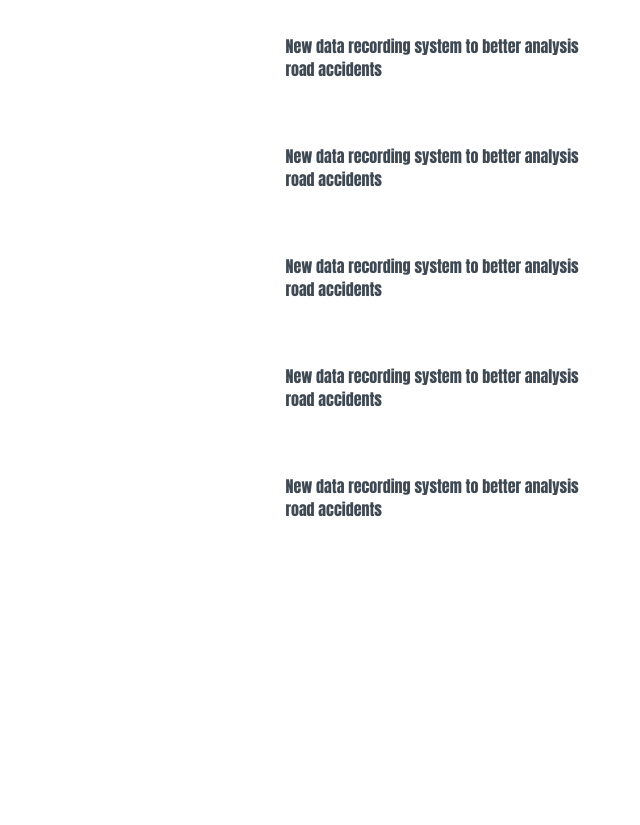
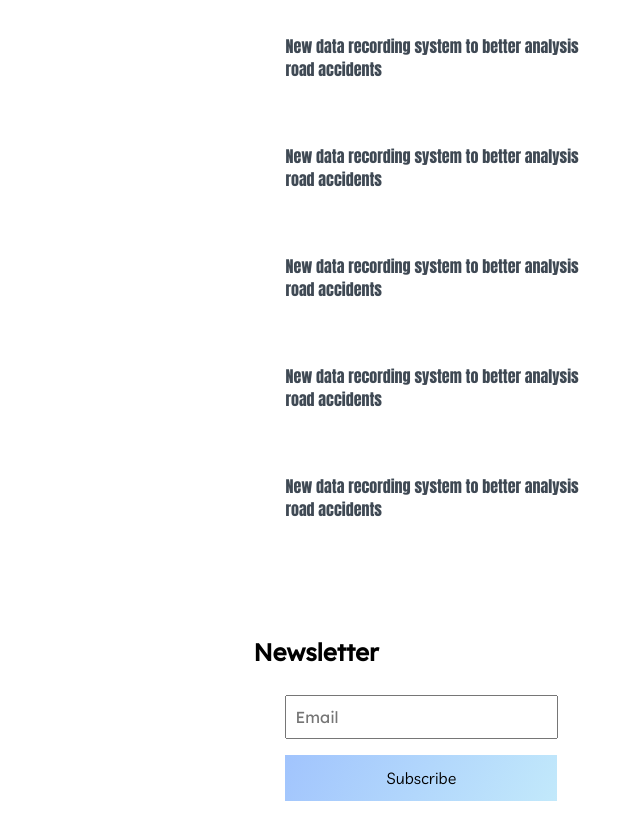
Before and after one commit to tianna1121/web-blooger, a plain HTML site: page index.html in a window 1280 px wide. Shown: the part 3560-4385 px from the top of the page, without its empty margins (640-1280 px from the left). Before the commit the page ends 4129 px from the top, so only its background shows below. Drawn offline with Linux system fonts and the light colour scheme.

Commit message:
add newsletter part of sidebar

```diff
--- a/css/Style.css
+++ b/css/Style.css
@@ -365,6 +365,28 @@ main .post-content .post-title a {
   font-size: 1rem;
 }
 
+.site-content .sidebar .newsletter {
+  padding-top: 3rem;
+}
+
+.site-content .sidebar .newsletter .form-element {
+  padding: 0.5rem 2rem;
+}
+
+.site-content .sidebar .newsletter .input-element {
+  width: 80%;
+  height: 1.9rem;
+  padding: 0.3rem 0.5rem;
+  font-family: var(--Lexend);
+  font-size: 1rem;
+}
+
+.site-content .sidebar .newsletter .form-btn {
+  border-radius: 0;
+  padding: 0.8rem 32%;
+  margin: 1rem 0;
+  background: var(--sky);
+}
 /*  Viewport less than or equal to 750px  */
 @media only screen and (max-width: 750px) {
   .nav .nav-menu,
--- a/index.html
+++ b/index.html
@@ -433,6 +433,13 @@
                 </div>
               </div>
             </div>
+            <div class="newsletter">
+              <h2>Newsletter</h2>
+              <div class="form-element">
+                <input type="text" class="input-element" placeholder="Email" />
+                <button class="btn form-btn">Subscribe</button>
+              </div>
+            </div>
           </aside>
         </div>
       </section>
```
